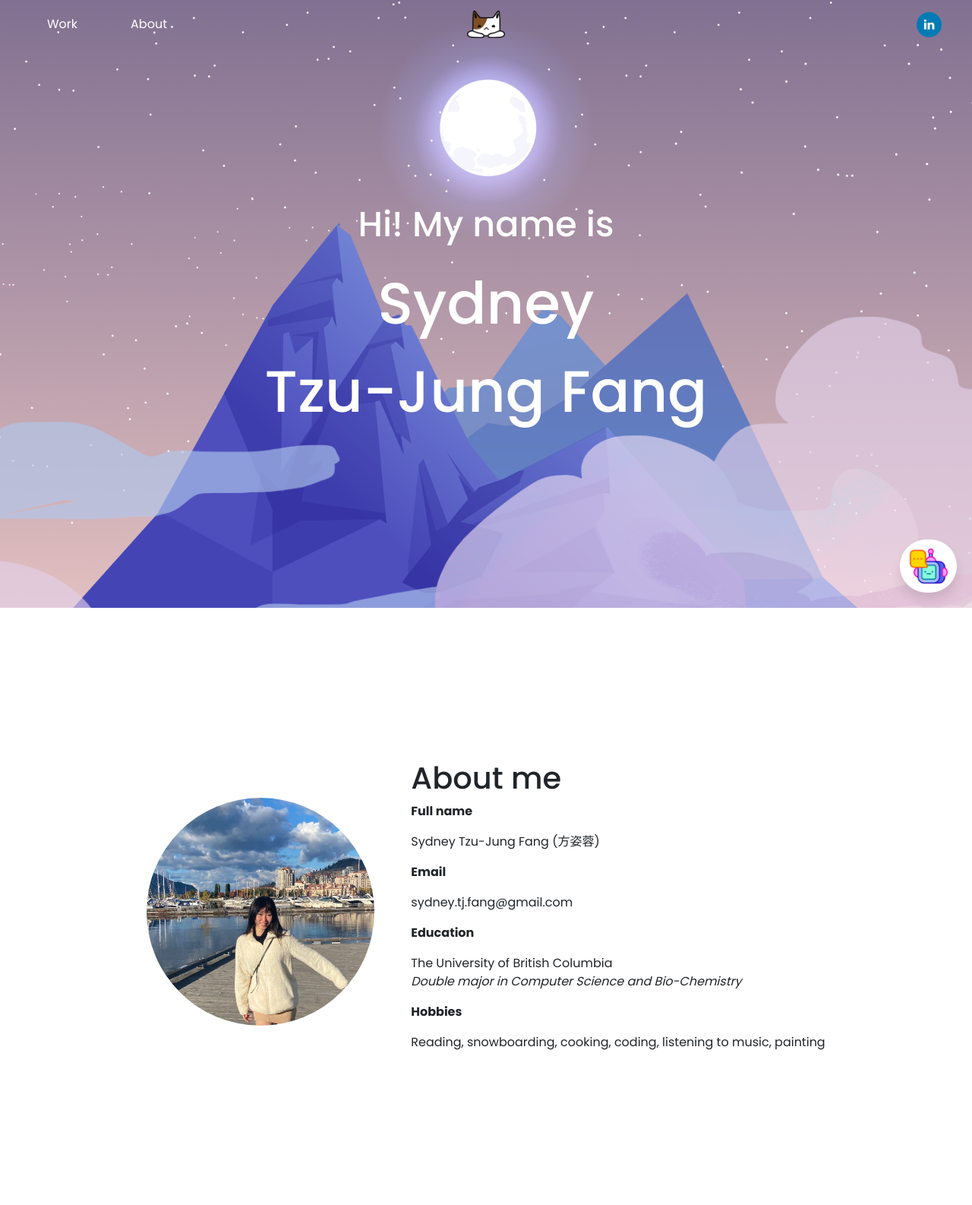
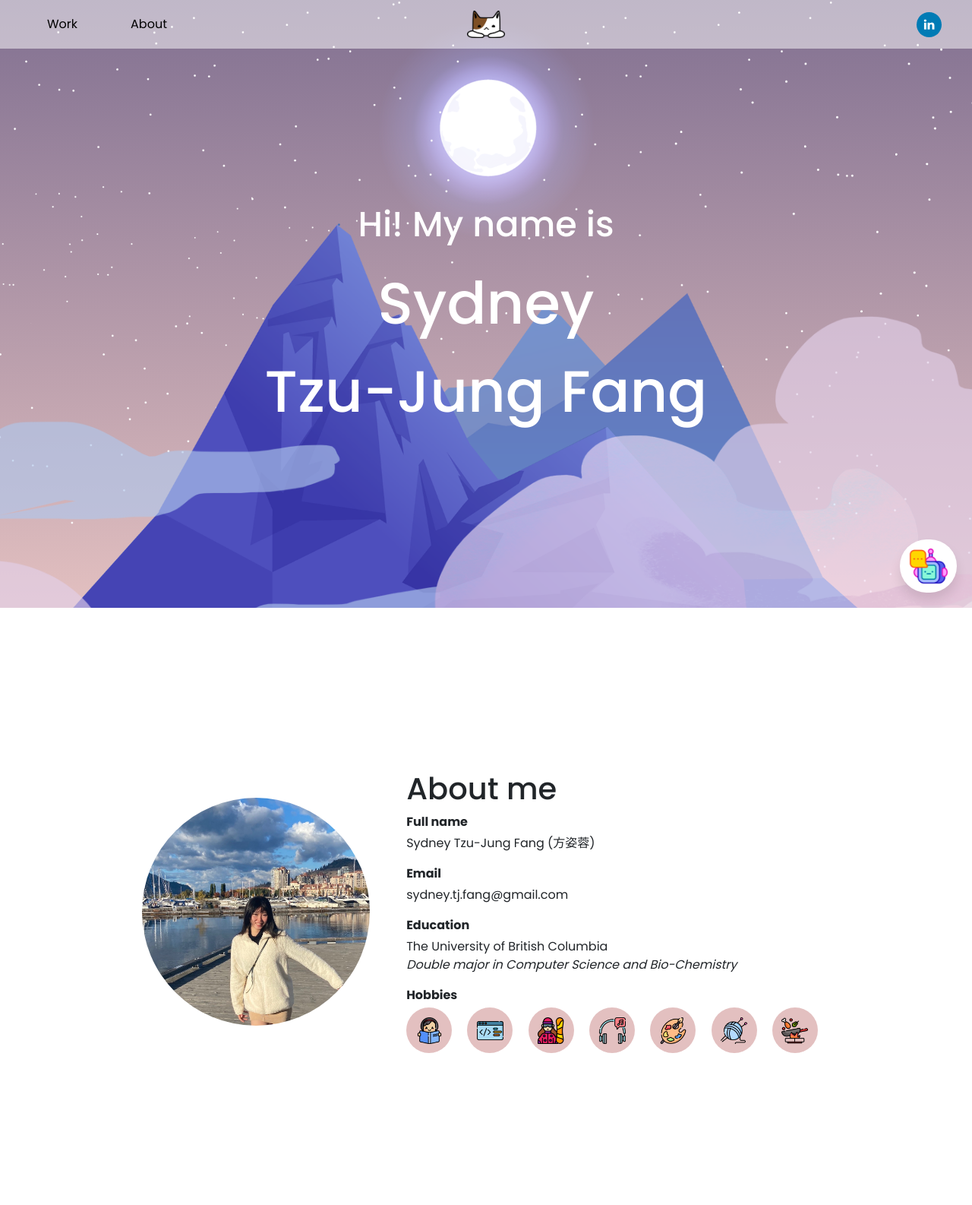
Before and after one commit to tzjg7293/tzujung-website, a Flask app: page / in a window 1280 px wide. Shown: the top 1586 px of the page at 76% size. Run offline with Flask 2, Linux system fonts and the light colour scheme; parts of the project's set-up code (start-up, migrations or seed data) failed here and were passed over; some libraries are stand-ins or nearby versions.

Commit message:
icons as hobbies

```diff
--- a/app.py
+++ b/app.py
@@ -4,7 +4,7 @@
 
 # Setup flask app
 app = Flask(__name__, template_folder='templates', static_folder='static') # underscore __ is just conventional way of naming
-logging.basicConfig(filename='error.log', level=logging.DEBUG, format=f'%(asctime)s %(levelname)s %(name)s %(threadName)s : %(message)s')
+# logging.basicConfig(filename='error.log', level=logging.DEBUG, format=f'%(asctime)s %(levelname)s %(name)s %(threadName)s : %(message)s')
 
 # Define 2 routes
 
@@ -14,8 +14,8 @@
 
 @app.post('/predict') # Predict route will be POST request; the route her is "/predict"
 def predict(): # route 2 to get predictions
-    app.logger.info('Info level log')
-    app.logger.warning('Warning level log')
+    # app.logger.info('Info level log')
+    # app.logger.warning('Warning level log')
     text = request.get_json().get("message") # in our json file we get the "message" which will be defined in a (not yet created) json file
     response = chatbot_response(text)
     message = {"answer": response} # create a dictionary called message and define a key called "answer"
@@ -24,4 +24,4 @@
 # Run the app
 if(__name__ == "__main__"):
     app.run(debug = True, host='0.0.0.0', port=8000) # debug = true for testing
-    app.config['TEMPLATES_AUTO_RELOAD'] = True
+    # app.config['TEMPLATES_AUTO_RELOAD'] = True
--- a/chatbot/chatbot.py
+++ b/chatbot/chatbot.py
@@ -5,13 +5,13 @@
 import numpy as np
 
 from keras.models import load_model
-model = load_model('/home/ubuntu/my_website/chatbot/data/BaconChatbotData.h5')
+model = load_model('chatbot/data/BaconChatbotData.h5')
 import json
 import random
 
-intents = json.loads(open('/home/ubuntu/my_website/chatbot/intents.json').read())
-words = pickle.load(open('/home/ubuntu/my_website/chatbot/data/words.pkl','rb'))
-tags = pickle.load(open('/home/ubuntu/my_website/chatbot/data/classes.pkl','rb'))
+intents = json.loads(open('chatbot/intents.json').read())
+words = pickle.load(open('chatbot/data/words.pkl','rb'))
+tags = pickle.load(open('chatbot/data/classes.pkl','rb'))
 
 def clean_up_sentence(sentence):
     # tokenize the pattern - split words into array
--- a/static/css/home.css
+++ b/static/css/home.css
@@ -126,7 +126,8 @@
     align-items: center;
     overflow: hidden;
 }
-section img:not(#sydney-profile-img)
+/* section img:not(#sydney-profile-img, .hobby) */
+.bg-img
 {
     position: absolute;
     top: 0;
@@ -188,6 +189,32 @@
     justify-content: center;
     align-items: center;
 }
+.reading
+{
+    display: inline-block;
+}
+.hobby
+{
+    display: inline-flex;
+    background-color: #e3c0c0;
+    border-radius: 50%;
+    width: 60px;
+    height: 60px;
+    margin-right: 1em;
+}
+.hobby img
+{
+    width: 35px;
+    margin: auto;
+}
+.label
+{
+    display: none;
+}
+.hobby:hover+.label
+{
+    display: block;
+}
 #sydney-profile-img
 {
     height: auto;
--- a/static/js/app.js
+++ b/static/js/app.js
@@ -10,7 +10,7 @@
             typing: document.querySelector(".typing-bubble")
         }
         this.state = false; // initial state of chatbox - chatbox is initially closed by default
-        this.messages = [{name: "welcome-msg", message: "Hi! I am Sydney Bot, thanks for taking a look at my creator's profolio! How can I help you today?"}]; // array to store messages
+        this.messages = [{name: "welcome-msg", message: "Hi! I am Sydney Bot, thanks for taking a look at my creator's profolio!"},{name: "welcome-msg", message: "How can I help you today?"}]; // array to store messages
         this.loading = false;
     }
 
--- a/templates/index.html
+++ b/templates/index.html
@@ -78,7 +78,7 @@
             </div>
             <div class="chatbox-footer">
                 <textarea id = "input" type="text" placeholder="Write a message..."></textarea>
-                <button class="chatbox-send--footer send-button"">Send</button>
+                <button class="chatbox-send--footer send-button">Send</button>
             </div>
         </div>
         <div class="chatbox-button">
@@ -86,30 +86,41 @@
         </div>
     </div>
     <section class="front-page">
-        <img src="{{url_for('static', filename = 'img/stars.png')}}" id="stars">
-        <img src="{{url_for('static', filename = 'img/moon.png')}}" id="moon">
-        <img src="{{url_for('static', filename = 'img/mountains_behind.png')}}" id="mountains_behind">
+        <img class = "bg-img" src="{{url_for('static', filename = 'img/stars.png')}}" id="stars">
+        <img class = "bg-img" src="{{url_for('static', filename = 'img/moon.png')}}" id="moon">
+        <img class = "bg-img" src="{{url_for('static', filename = 'img/mountains_behind.png')}}" id="mountains_behind">
         <div class="row">
             <div id="text" class=""><span class="hello">Hi! My name is</span><br>Sydney<br>Tzu-Jung Fang</div>
             <!-- <div><a href="home.html#sec" class = "m-3" id="btn">My works</a></div> -->
         </div>
-        <img src="{{url_for('static', filename = 'img/mountains_front.png')}}" id="mountains_front">
+        <img class = "bg-img" src="{{url_for('static', filename = 'img/mountains_front.png')}}" id="mountains_front">
     </section>
     <section id="about-me" class="about-me d-flex col">
         <div class="profile-img me-5">
             <img id="sydney-profile-img" src="{{url_for('static', filename = 'img/sydney-profile.png')}}">
         </div>
         <div class="summary">
-            <h1>About me</h1>
-            <p class="fw-bold">Full name</p>
+            <h1 class = "">About me</h1>
+            <p class="fw-bold mb-1">Full name</p>
             <p>Sydney Tzu-Jung Fang (方姿蓉)</p>
-            <p class="fw-bold">Email</p>
+            <p class="fw-bold mb-1">Email</p>
             <p>sydney.tj.fang@gmail.com</p>
-            <p class="fw-bold">Education</p>
+            <p class="fw-bold mb-1">Education</p>
             <p>The University of British Columbia<br><span class="fst-italic">
                     Double major in Computer Science and Bio-Chemistry</span></p>
-            <p class="fw-bold">Hobbies</p>
-            <p>Reading, snowboarding, cooking, coding, listening to music, painting</p>
+            <p class="fw-bold mb-1">Hobbies</p>
+            <div class = "reading">
+                <div class = "hobby">
+                    <img src = "{{url_for('static', filename = 'img/hobby/reading.png')}}">
+                </div>
+                <div class = "label">Reading</div>
+            </div>
+            <div class = "hobby"><img src = "{{url_for('static', filename = 'img/hobby/coding.png')}}"></div>
+            <div class = "hobby"><img src = "{{url_for('static', filename = 'img/hobby/snowboarding.png')}}"></div>
+            <div class = "hobby"><img src = "{{url_for('static', filename = 'img/hobby/music.png')}}"></div>
+            <div class = "hobby"><img src = "{{url_for('static', filename = 'img/hobby/painting.png')}}"></div>
+            <div class = "hobby"><img src = "{{url_for('static', filename = 'img/hobby/crafting.png')}}"></div>
+            <div class = "hobby"><img src = "{{url_for('static', filename = 'img/hobby/cooking.png')}}"></div>
         </div>
         <div class="bio">
 
@@ -255,6 +266,7 @@
         let btn = document.getElementById("btn");
         let header = document.querySelector('header');
         let navbar_li = $(".navbar ul li");
+        let hover_a = $("header ul li a:hover");
 
         // Let stars move across sky as you scroll
         window.addEventListener('scroll', function () {
@@ -281,10 +293,15 @@
                 }
                 $('header ul li a').css('color', 'black');
             }
+            else if (window.scrollY == 0)
+            {
+                // header_a.classList.add('active');
+            }
             else {
                 // header.style.backgroundColor = "rgb(129, 112, 145, 0)";
                 header.style.backgroundColor = "rgb(255, 255, 255, 0)";
                 $('header ul li a').css('color', 'white');
+                $('header ul li a:hover').css('color', '#2b1055');
                 // $('header ul li a:hover').css('color', 'black');
             }
         })
```
Also changed, not shown: static/img/hobby/coding.png (added), static/img/hobby/cooking.png (added), static/img/hobby/crafting.png (added), static/img/hobby/music.png (added), static/img/hobby/painting.png (added), static/img/hobby/reading.png (added), static/img/hobby/snowboarding.png (added).
